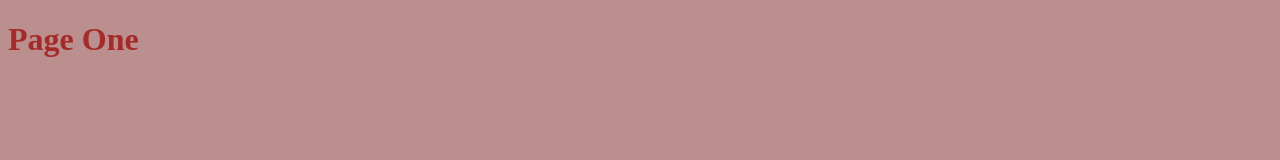
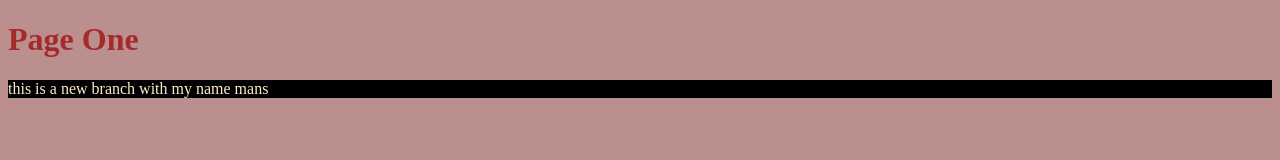
Before and after one commit to mohamedrezk2020/MyProject, a plain HTML site: page index.html in a window 1280 px wide. Drawn offline with Linux system fonts and the light colour scheme.

Commit message:
edited html and css file

```diff
--- a/index.html
+++ b/index.html
@@ -8,6 +8,7 @@
 </head>
 <body>
     <H1>Page One</H1>
+    <p>this is a new branch with my name mans</p>
 
 
     <script src="app.js" type="text/javascript"></script>
--- a/style.css
+++ b/style.css
@@ -5,3 +5,9 @@ h1{
 body {
     background-color:rosybrown;
 }
+
+p {
+    color: blanchedalmond;
+    background-color: black;
+
+}
```
